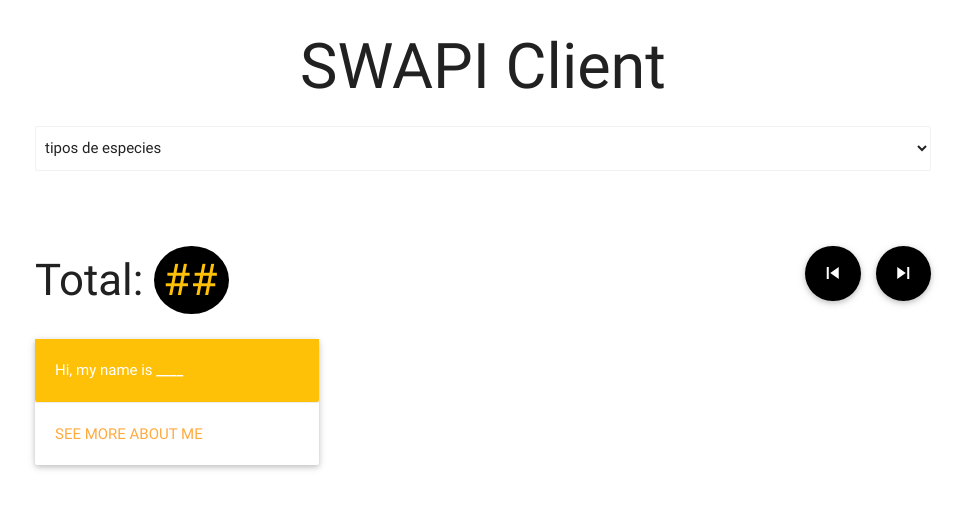
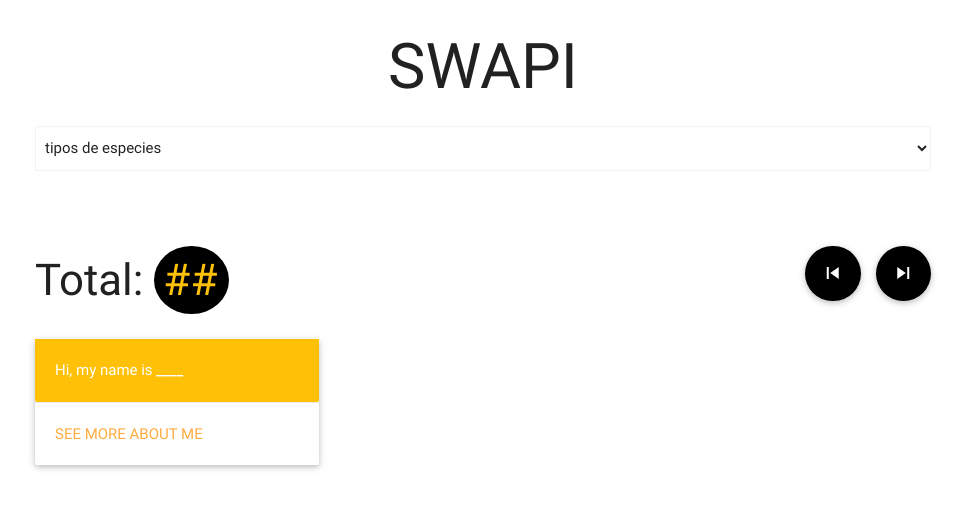
Before and after one commit to anabelespinal/star-wars-api, a website: page public/index.html in a window 1280 px wide. Shown: the whole page, without its empty margins (157-1122 px from the left). Drawn offline with nearby package versions, Linux system fonts and the light colour scheme; no server answers.

Commit message:
gh-pages

```diff
--- a/public/index.html
+++ b/public/index.html
@@ -9,7 +9,7 @@
 	<link rel="stylesheet" type="text/css" href="css/main.css">
 </head>
 <body>
-	<h1 class="center">SWAPI Client</h1>
+	<h1 class="center">SWAPI</h1>
 	<section class="container">
 	  <div class="input-field">
 	    <select id="species">
```
